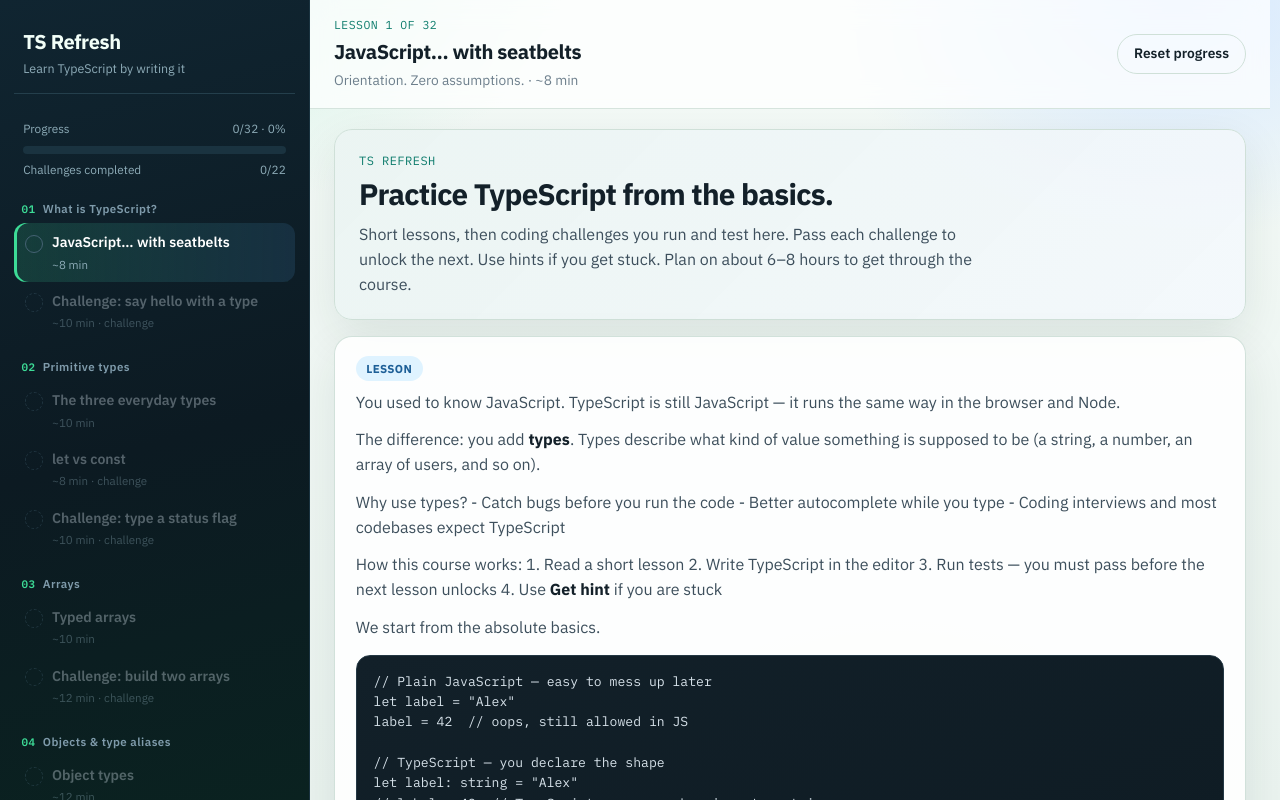
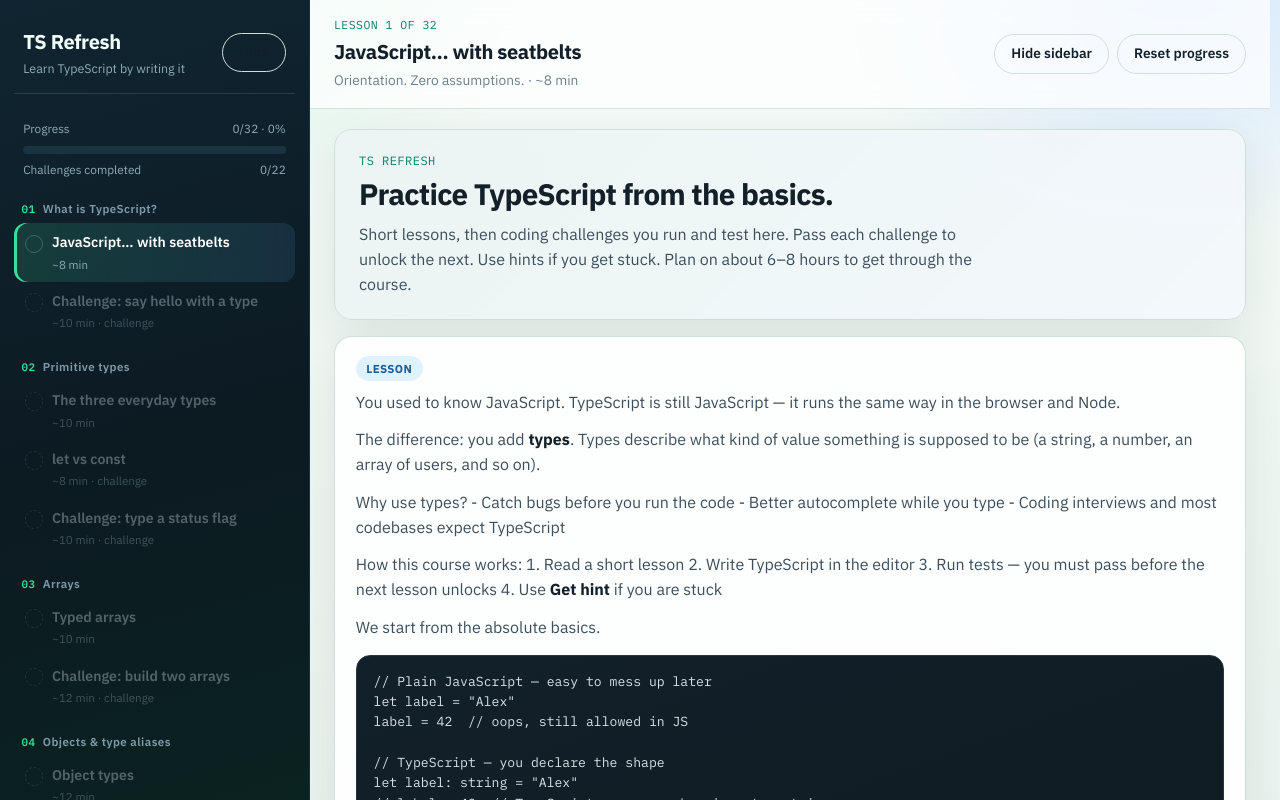
Before and after one commit to stephenkarpeles/typescript-teacher, a React (Vite) app: page / in a window 1280 px wide. Built offline with nearby package versions, Linux system fonts and the light colour scheme.

Commit message:
Add collapsible sidebar for more coding space.
Hide/Show sidebar from the top bar (and Hide in the sidebar); preference is saved in localStorage.

Co-authored-by: Cursor <cursoragent@cursor.com>

```diff
--- a/src/App.css
+++ b/src/App.css
@@ -3,6 +3,11 @@
   grid-template-columns: 310px 1fr;
   height: 100vh;
   overflow: hidden;
+  transition: grid-template-columns 0.22s ease;
+}
+
+.app-shell.sidebar-collapsed {
+  grid-template-columns: 0 1fr;
 }
 
 .sidebar {
@@ -18,6 +23,20 @@
   top: 0;
   height: 100vh;
   overflow: auto;
+  min-width: 0;
+  transition:
+    opacity 0.18s ease,
+    padding 0.22s ease,
+    border-color 0.22s ease;
+}
+
+.app-shell.sidebar-collapsed .sidebar {
+  opacity: 0;
+  padding-left: 0;
+  padding-right: 0;
+  border-right-color: transparent;
+  pointer-events: none;
+  overflow: hidden;
 }
 
 .brand {
@@ -29,6 +48,26 @@
   display: flex;
   gap: 0.7rem;
   align-items: center;
+  justify-content: space-between;
+}
+
+.brand-mark-block {
+  min-width: 0;
+}
+
+.sidebar-hide {
+  flex-shrink: 0;
+  color: #9bb5a8;
+  border-color: #2a4450;
+  padding: 0.35rem 0.7rem;
+  font-size: 0.78rem;
+}
+
+.sidebar-hide:hover:not(:disabled) {
+  color: #f2fff8;
+  border-color: #3d5c68;
+  background: rgba(255, 255, 255, 0.04);
+  box-shadow: none;
 }
 
 .brand-mark {
@@ -707,7 +746,8 @@
 }
 
 @media (max-width: 980px) {
-  .app-shell {
+  .app-shell,
+  .app-shell.sidebar-collapsed {
     grid-template-columns: 1fr;
     height: auto;
     overflow: visible;
@@ -717,6 +757,10 @@
     position: relative;
     height: auto;
     max-height: none;
+  }
+
+  .app-shell.sidebar-collapsed .sidebar {
+    display: none;
   }
 
   .main {
--- a/src/App.tsx
+++ b/src/App.tsx
@@ -21,19 +21,46 @@ import type { ProgressState } from './curriculum/types'
 
 type Phase = 'learn' | 'challenge'
 
+const SIDEBAR_KEY = 'ts-refresh-sidebar-open'
+
+function readSidebarOpen(): boolean {
+  try {
+    const raw = localStorage.getItem(SIDEBAR_KEY)
+    if (raw === null) return true
+    return raw === '1'
+  } catch {
+    return true
+  }
+}
+
 function App() {
   const [progress, setProgress] = useState<ProgressState>(() => loadProgress())
   const [ready, setReady] = useState(false)
   const [contentKey, setContentKey] = useState(0)
   const [phase, setPhase] = useState<Phase>('learn')
+  const [sidebarOpen, setSidebarOpen] = useState(true)
 
   useEffect(() => {
+    setSidebarOpen(readSidebarOpen())
     setReady(true)
   }, [])
 
   useEffect(() => {
     if (ready) saveProgress(progress)
   }, [progress, ready])
+
+  useEffect(() => {
+    if (!ready) return
+    try {
+      localStorage.setItem(SIDEBAR_KEY, sidebarOpen ? '1' : '0')
+    } catch {
+      // ignore
+    }
+  }, [sidebarOpen, ready])
+
+  function toggleSidebar() {
+    setSidebarOpen((open) => !open)
+  }
 
   const current = useMemo(
     () => getLessonById(progress.currentLessonId) ?? flattenLessons()[0],
@@ -148,14 +175,23 @@ function App() {
     showingLearn && lesson.id === modules[0].lessons[0].id
 
   return (
-    <div className="app-shell">
-      <aside className="sidebar">
+    <div className={`app-shell ${sidebarOpen ? '' : 'sidebar-collapsed'}`.trim()}>
+      <aside id="course-sidebar" className="sidebar" aria-hidden={!sidebarOpen}>
         <div className="brand">
           <div className="brand-row">
             <div className="brand-mark-block">
               <div className="brand-mark">TS Refresh</div>
               <div className="brand-tag">Learn TypeScript by writing it</div>
             </div>
+            <button
+              className="btn btn-ghost sidebar-hide"
+              type="button"
+              onClick={toggleSidebar}
+              aria-label="Hide sidebar"
+              title="Hide sidebar"
+            >
+              Hide
+            </button>
           </div>
         </div>
 
@@ -247,6 +283,15 @@ function App() {
             </p>
           </div>
           <div className="topbar-actions">
+            <button
+              className="btn btn-ghost"
+              type="button"
+              onClick={toggleSidebar}
+              aria-expanded={sidebarOpen}
+              aria-controls="course-sidebar"
+            >
+              {sidebarOpen ? 'Hide sidebar' : 'Show sidebar'}
+            </button>
             <button className="btn btn-ghost" type="button" onClick={resetAll}>
               Reset progress
             </button>
```
